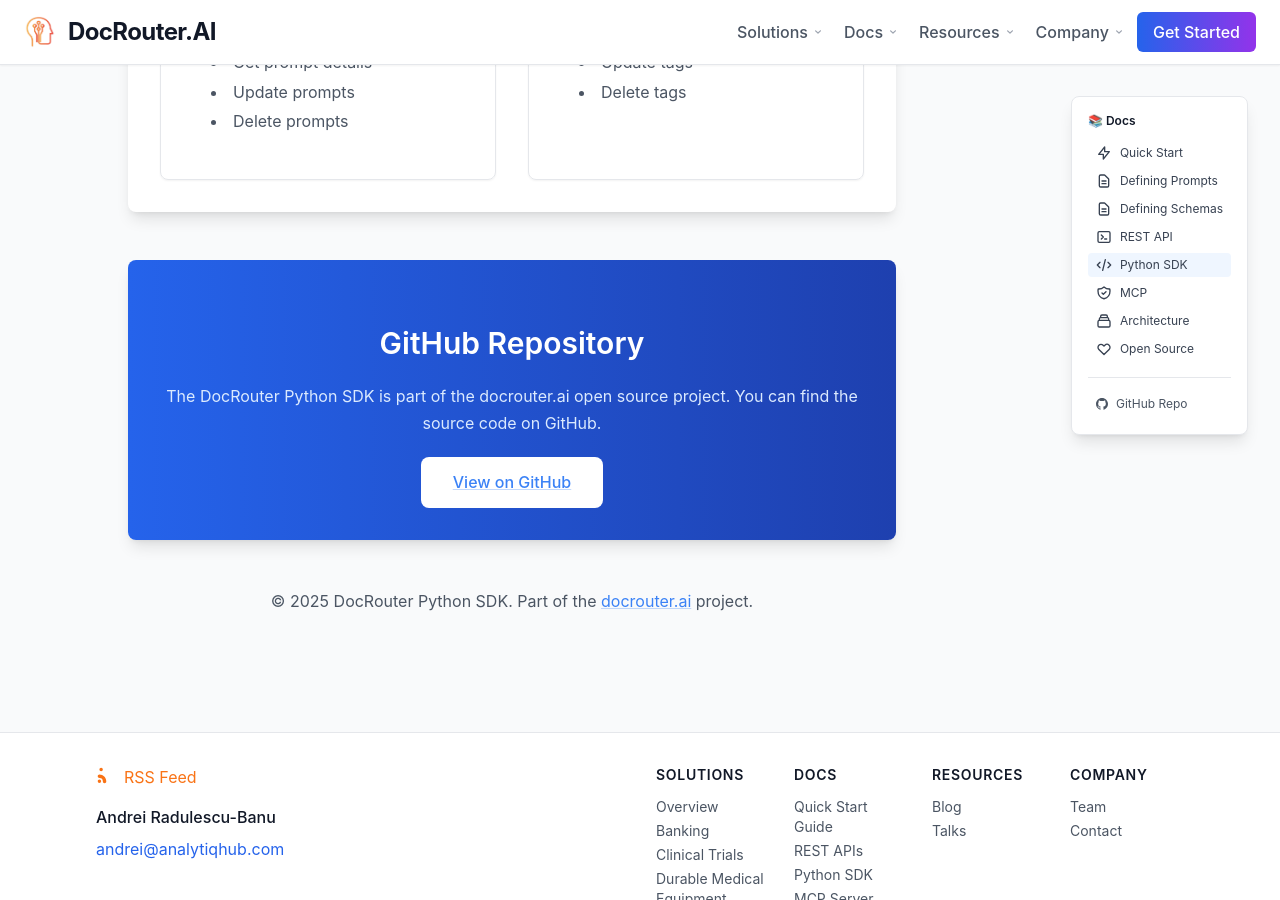
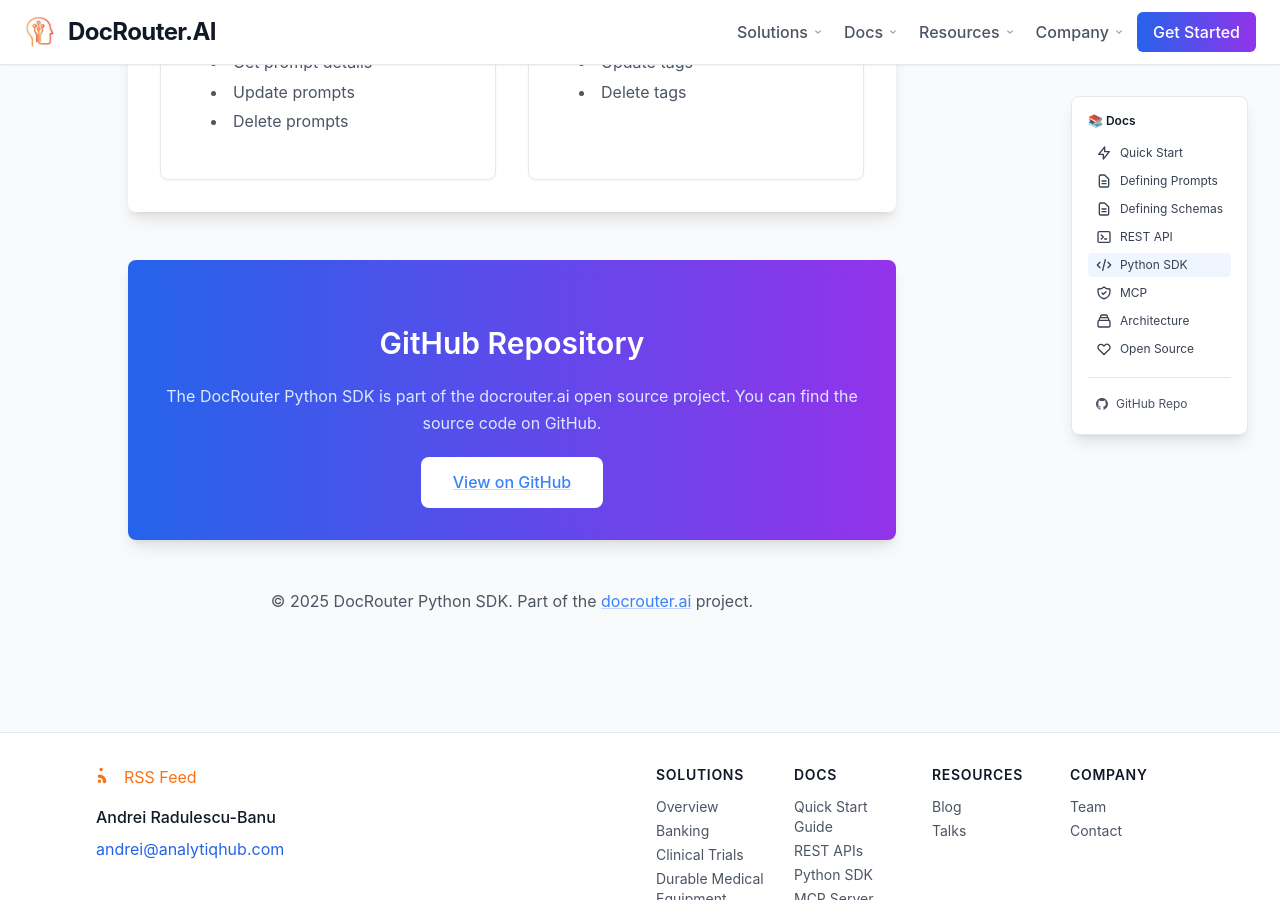
Before and after one commit to analytiq-hub/docrouter.github.io, a Jekyll site: the page built from docs/python-sdk.md, in a window 1280 px wide and 900 px high, scrolled down 2518 px. Built offline with Jekyll 4.4.1, drawn with Linux system fonts in a browser that asks for light colours; nearby versions of some CDN libraries.

Commit message:
Update GitHub Repository box in Python SDK page to match gradient theme

```diff
--- a/docs/python-sdk.md
+++ b/docs/python-sdk.md
@@ -136,7 +136,7 @@
             </div>
         </section>
 
-        <section id="github" class="bg-gradient-to-r from-blue-600 to-blue-800 rounded-lg shadow-lg p-8 mb-12">
+        <section id="github" class="bg-gradient-to-r from-blue-600 to-purple-600 rounded-lg shadow-lg p-8 mb-12">
             <div class="text-center">
                 <span class="text-2xl font-semibold text-white mb-4">
                 <h2>GitHub Repository</h2>
```
